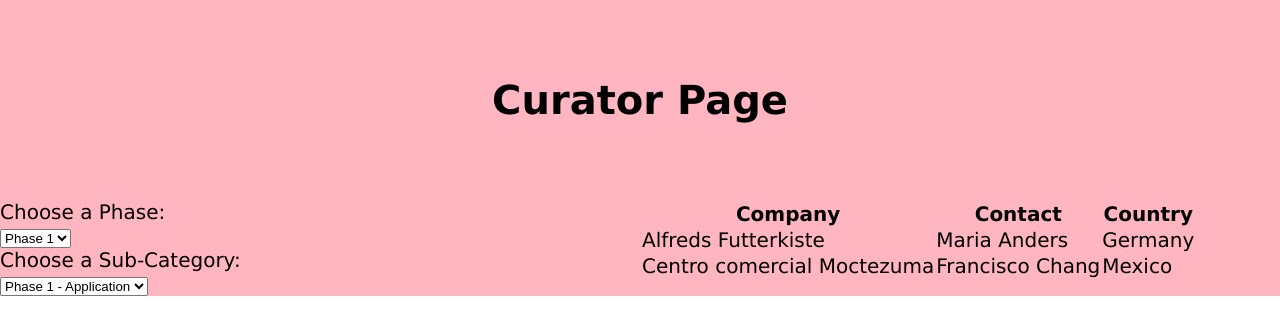
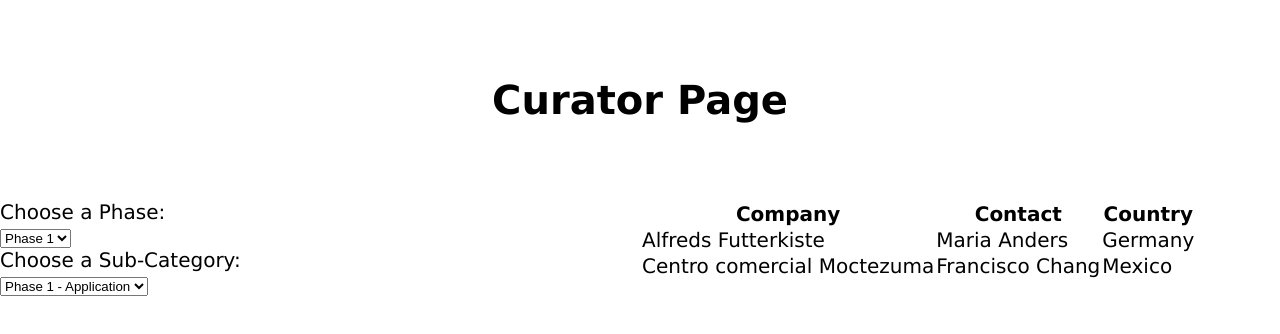
Before and after one commit to fizharoon/Globidea_Capstone, a React (Create React App) app in the folder Globidea/frontend/: page /curatorpage in a window 1280 px wide. Shown: the top 334 px of the page. Built offline with nearby package versions, Linux system fonts and the light colour scheme.

Commit message:
CSS changes other pages, removed change

```diff
--- a/Globidea/frontend/src/Pages/curatorpage.css
+++ b/Globidea/frontend/src/Pages/curatorpage.css
@@ -14,5 +14,5 @@
     text-align: right;
   }
   div{
-    background-color: lightpink;
+    /* background-color: lightpink; */
   }
```
